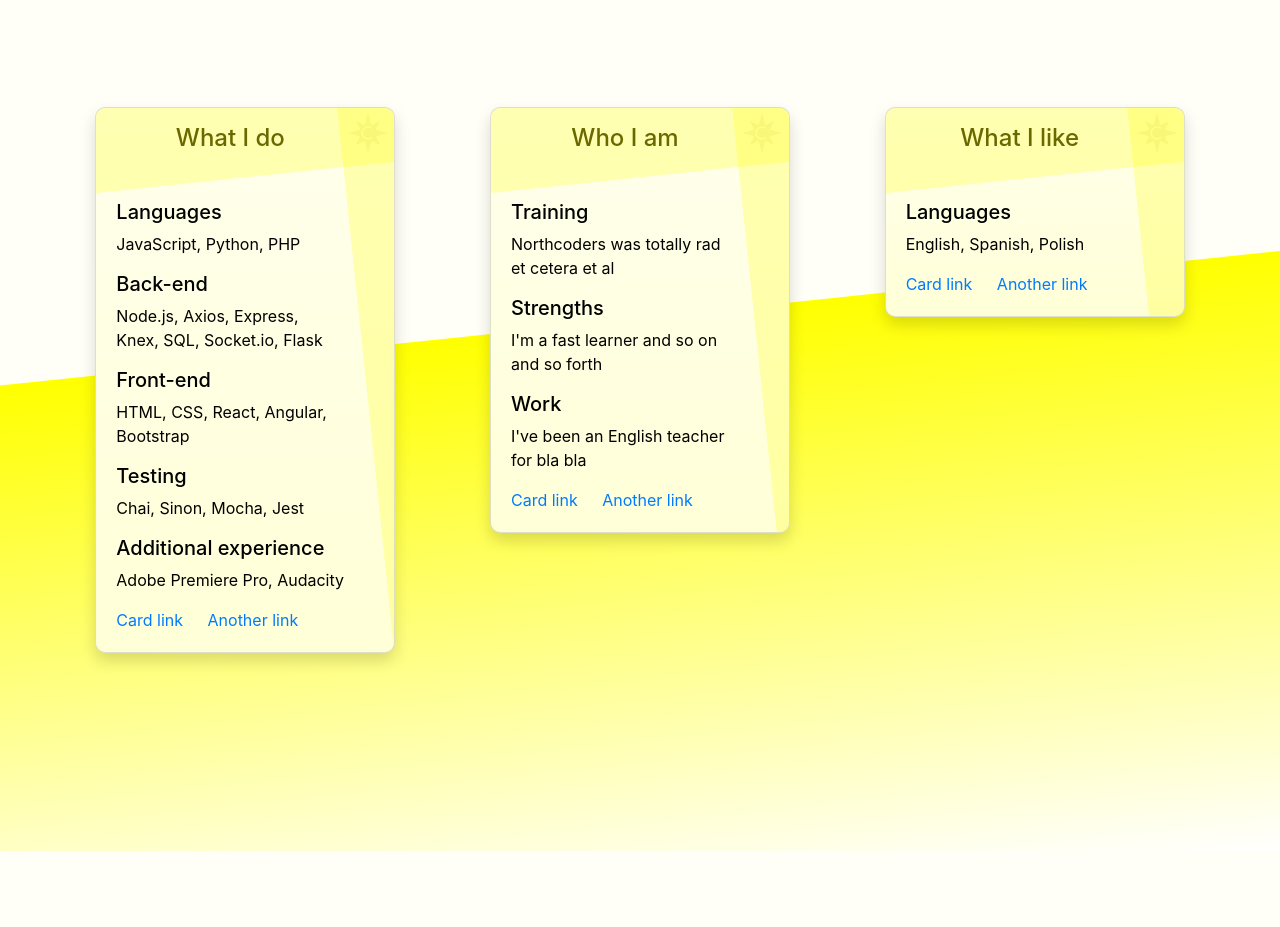
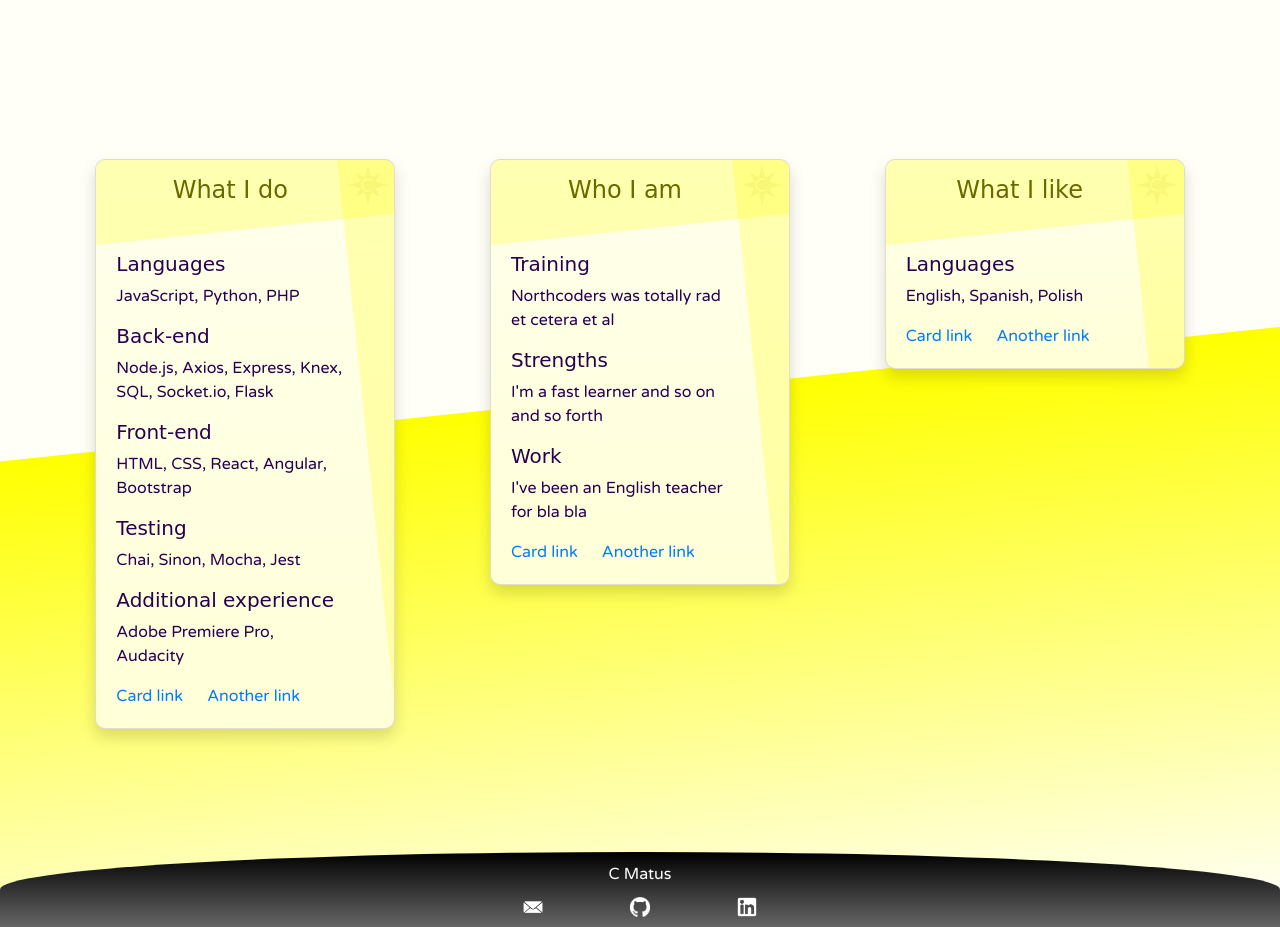
Before and after one commit to chicorycolumn/Portfolio-v2, a website with bundled scripts: page index.html in a window 1280 px wide. Shown: the part 1420-2347 px from the top of the page. Before the commit the page ends 2271 px from the top, so only its background shows below. Built offline with nearby package versions, Linux system fonts and the light colour scheme; a web font is replaced by a local one.

Commit message:
Added font and colors.

```diff
--- a/assets/css/global.css
+++ b/assets/css/global.css
@@ -1,4 +1,9 @@
 :root {
+  --mainFont1: "Varela Round", sans-serif;
+  --mainFont2: "Baloo Paaji 2", cursive;
+  --decorFont2: "Racing Sans One", cursive;
+  --decorFont1: "Rowdies", cursive;
+
   --yellow: rgb(255, 255, 0);
 
   --yellowLight1: rgb(255, 255, 43);
@@ -45,6 +50,19 @@
   --cardHolderWidthSmall: 100%;
 
   --myShadow1: 2px 2px 4px rgba(0, 0, 0, 0.25);
+}
+
+body {
+  font-family: var(--mainFont1);
+  color: var(--purpleDark5);
+}
+
+h1,
+h2,
+h3,
+h4,
+h5 {
+  font-family: var(--mainFont2);
 }
 
 .color-y {
--- a/assets/css/index.css
+++ b/assets/css/index.css
@@ -34,6 +34,16 @@ footer {
   /* border: fuchsia dotted 2px; */
 }
 
+.bgFooter2 {
+  position: absolute;
+  bottom: 0;
+  width: 100%;
+  height: 75px !important;
+  background-image: linear-gradient(black, #666);
+  bottom: 0 !important;
+  border-radius: 75% 75% 0px 0px;
+}
+
 h1 {
   margin: 0;
   padding: 100px 0;
@@ -43,7 +53,6 @@ h1 {
 
 .headerText {
   position: relative;
-  color: white;
   font-size: calc(24px + 1.5vw);
   margin-top: 60px;
 }
--- a/assets/css/portfolioGrid.css
+++ b/assets/css/portfolioGrid.css
@@ -126,7 +126,6 @@
 
 .sourceLinkSubholder {
   text-decoration: none !important;
-  color: black !important;
   width: 22.5%;
 }
 
@@ -186,11 +185,13 @@
 }
 
 .projectSquareTextHeader {
-  font-size: 18px;
+  font-size: 16px;
+  opacity: 0.5;
 }
 
 .projectSquareTextProse {
   font-size: 14px;
+  /* font-weight: bold; */
 }
 
 .sourceLinkHolder {
--- a/content/aboutMe.html
+++ b/content/aboutMe.html
@@ -149,7 +149,7 @@
         <div class="absoluteSpread bgCard2"></div>
         <div class="card-body z2">
           <h4 class="card-title text-center mb-5 mt-n1">What I do</h4>
-          <div class="card-text text-black">
+          <div class="card-text color-pd6">
             <h2 class="cardHeading">Languages</h2>
             <p class="cardText">JavaScript, Python, PHP</p>
             <h2 class="cardHeading">Back-end</h2>
@@ -175,7 +175,7 @@
         <div class="absoluteSpread bgCard2"></div>
         <div class="card-body z2">
           <h4 class="card-title text-center mb-5 mt-n1">Who I am</h4>
-          <div class="card-text text-black">
+          <div class="card-text color-pd6">
             <h2 class="cardHeading">Training</h2>
             <p class="cardText">Northcoders was totally rad et cetera et al</p>
             <h2 class="cardHeading">Strengths</h2>
@@ -195,7 +195,7 @@
         <div class="absoluteSpread bgCard2"></div>
         <div class="card-body z2">
           <h4 class="card-title text-center mb-5 mt-n1">What I like</h4>
-          <div class="card-text text-black">
+          <div class="card-text color-pd6">
             <h2 class="cardHeading">Languages</h2>
             <p class="cardText">English, Spanish, Polish</p>
           </div>
--- a/index.html
+++ b/index.html
@@ -8,6 +8,41 @@
     <link rel="stylesheet" href="assets/css/index.css" />
     <link rel="stylesheet" href="assets/css/animations.css" />
     <link rel="stylesheet" href="assets/css/global.css" />
+
+    <!--  -->
+    <!--  -->
+
+    <link
+      href="https://fonts.googleapis.com/css2?family=Anton&display=swap"
+      rel="stylesheet"
+    />
+    <link
+      href="https://fonts.googleapis.com/css2?family=Varela+Round&display=swap"
+      rel="stylesheet"
+    />
+    <link
+      href="https://fonts.googleapis.com/css2?family=Fredoka+One&display=swap"
+      rel="stylesheet"
+    />
+    <link
+      href="https://fonts.googleapis.com/css2?family=Lalezar&display=swap"
+      rel="stylesheet"
+    />
+    <link
+      href="https://fonts.googleapis.com/css2?family=Racing+Sans+One&display=swap"
+      rel="stylesheet"
+    />
+    <link
+      href="https://fonts.googleapis.com/css2?family=Baloo+Paaji+2&display=swap"
+      rel="stylesheet"
+    />
+    <link
+      href="https://fonts.googleapis.com/css2?family=Rowdies:wght@300&display=swap"
+      rel="stylesheet"
+    />
+    <!--  -->
+    <!--  -->
+
     <script src="https://ajax.googleapis.com/ajax/libs/jquery/3.5.1/jquery.min.js"></script>
     <script src="https://cdnjs.cloudflare.com/ajax/libs/popper.js/1.16.0/umd/popper.min.js"></script>
     <script src="https://maxcdn.bootstrapcdn.com/bootstrap/4.5.2/js/bootstrap.min.js"></script>
@@ -459,7 +494,7 @@
     <header class="p-rel overflow-h">
       <div class="absoluteSpread bgHeader"></div>
       <div class="container">
-        <h1 class="headerText text-dark">
+        <h1 class="headerText color-pd5">
           C Matus ut non purus laoreet, varius velit eget, bibendum velit.
           Curabitur pretium ante eget odio vehicula.
         </h1>
@@ -471,6 +506,28 @@
     </div>
     <footer class="p-rel overflow-h">
       <div class="absoluteSpread bgFooter"></div>
+      <div
+        class="bgFooter2 d-flex flex-column justify-content-center align-items-center"
+      >
+        <p class="p-0 m-0 mb-2 text-white">C Matus</p>
+        <div
+          class="footerLinksHolder d-flex justify-content-around w-25"
+          style="min-width: 150px"
+        >
+          <a target="_blank" href="mailto:c.matus.contact@gmail.com">
+            <img src="/assets/images/icon-envelope.png" style="width: 20px" />
+          </a>
+          <a target="_blank" href="http://www.github.com/chicorycolumn">
+            <img src="/assets/images/logo-github-bw.png" style="width: 20px" />
+          </a>
+          <a target="_blank" href="http://www.linkedin.com">
+            <img
+              src="/assets/images/logo-linkedin-bw.png"
+              style="width: 20px"
+            />
+          </a>
+        </div>
+      </div>
     </footer>
   </body>
 </html>
```
Also changed, not shown: content/projectTemplate.html (+1 -1 lines).
